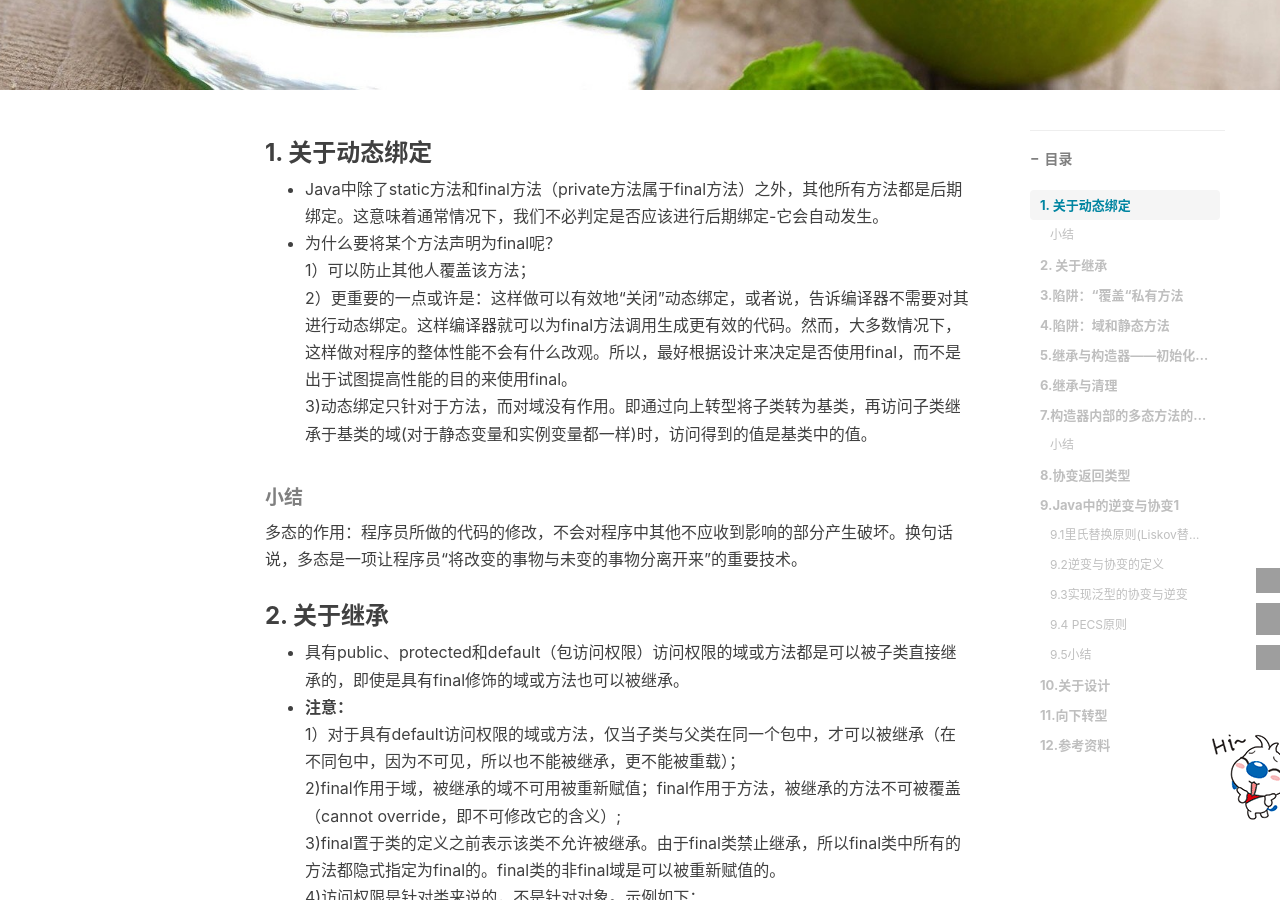
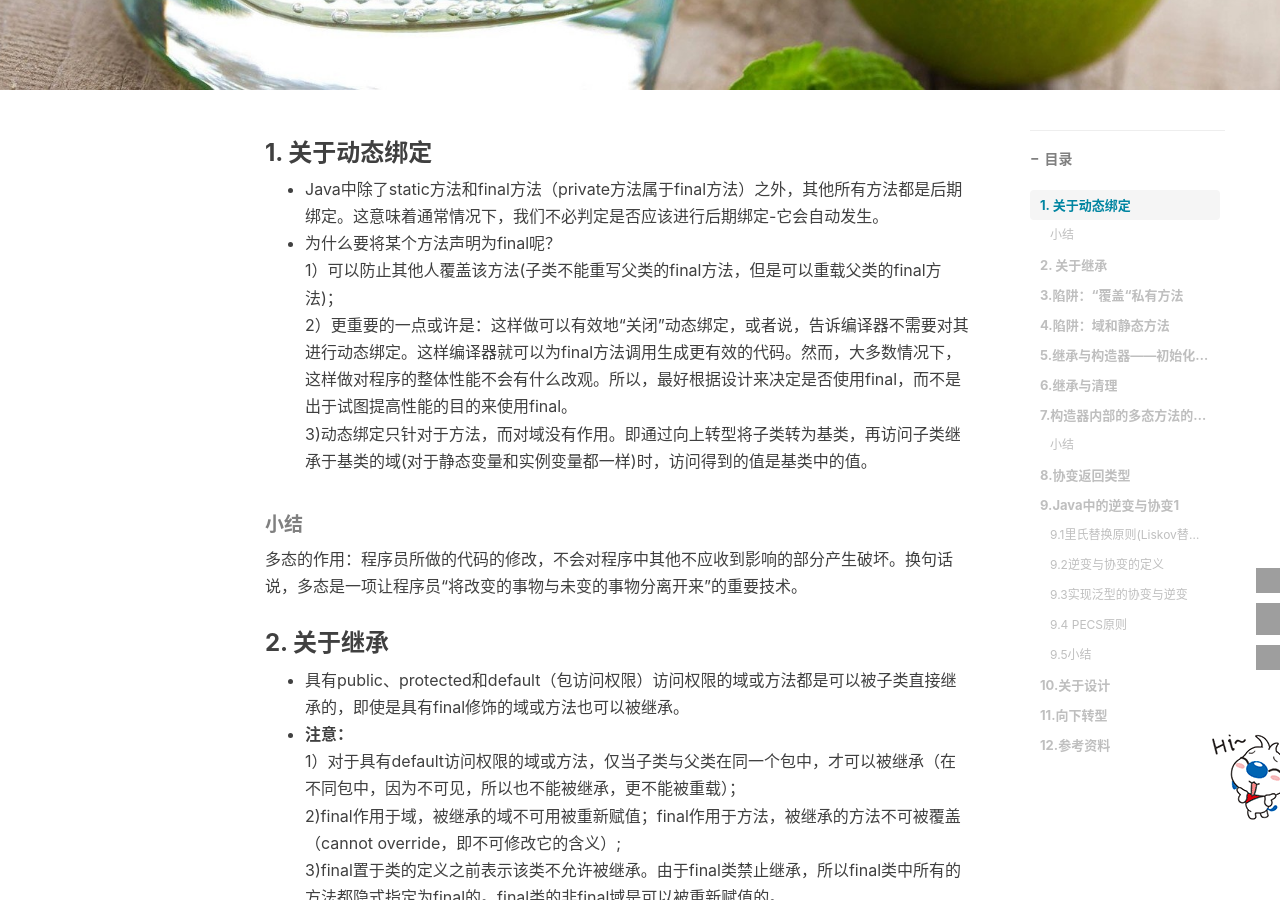
Before and after one commit to yuchen112358/yuchen112358.github.io, a Jekyll site: the page built from _posts/2016-10-22-tij4-ch8.md, in a window 1280 px wide and 900 px high, scrolled down 433 px. Built offline with Jekyll 4.4.1, drawn with Linux system fonts in a browser that asks for light colours; nearby versions of some CDN libraries; comment, search, counter and statistics services are not loaded; grey boxes are pictures that could not be loaded.

Commit message:
update java

```diff
--- a/_posts/2016-10-22-tij4-ch8.md
+++ b/_posts/2016-10-22-tij4-ch8.md
@@ -14,7 +14,7 @@ tags:
 
 * Java中除了static方法和final方法（private方法属于final方法）之外，其他所有方法都是后期绑定。这意味着通常情况下，我们不必判定是否应该进行后期绑定-它会自动发生。
 * 为什么要将某个方法声明为final呢？
-1）可以防止其他人覆盖该方法；
+1）可以防止其他人覆盖该方法(子类不能重写父类的final方法，但是可以重载父类的final方法)；
 2）更重要的一点或许是：这样做可以有效地“关闭”动态绑定，或者说，告诉编译器不需要对其进行动态绑定。这样编译器就可以为final方法调用生成更有效的代码。然而，大多数情况下，这样做对程序的整体性能不会有什么改观。所以，最好根据设计来决定是否使用final，而不是出于试图提高性能的目的来使用final。
 3)动态绑定只针对于方法，而对域没有作用。即通过向上转型将子类转为基类，再访问子类继承于基类的域(对于静态变量和实例变量都一样)时，访问得到的值是基类中的值。
 
```
